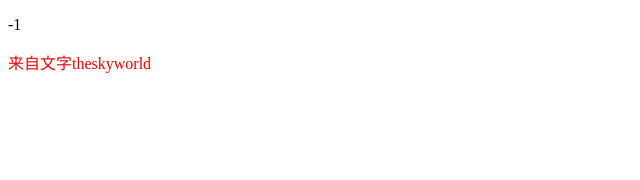
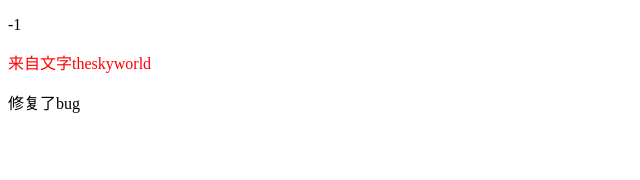
Before and after one commit to theskyworld/git-demo, a React (Vite) app: page / in a window 1280 px wide. Shown: the top 180 px of the page, without its empty margins (0-640 px from the left). Built offline with nearby package versions, Linux system fonts and the light colour scheme.

Commit message:
fix: 修复bug

```diff
--- a/src/App.tsx
+++ b/src/App.tsx
@@ -7,6 +7,7 @@ function App() {
     <div className="App">
       <p>{count}</p>
       <p className="main-text">来自文字theskyworld</p>
+      <p>修复了bug</p>
     </div>
   );
 }
```
